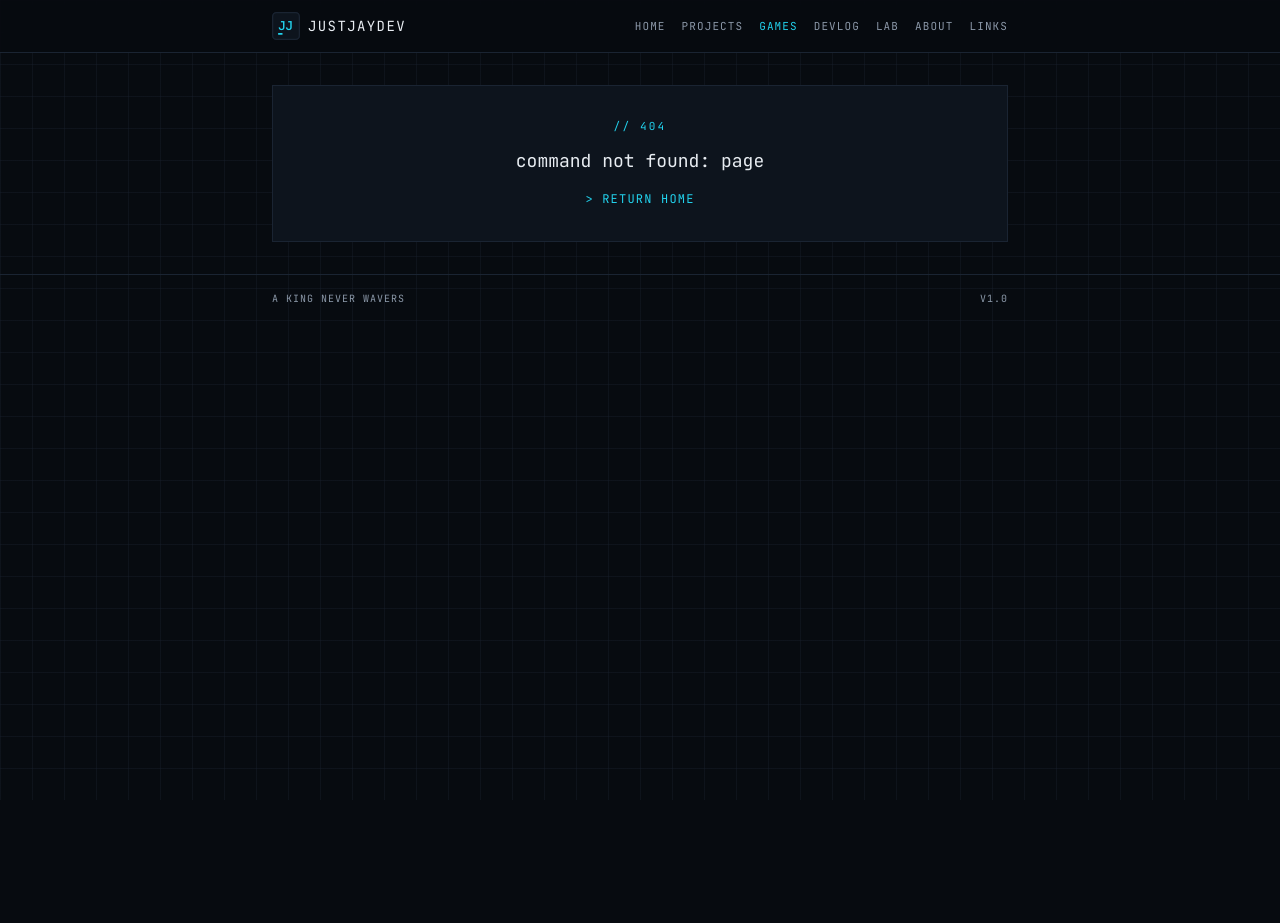
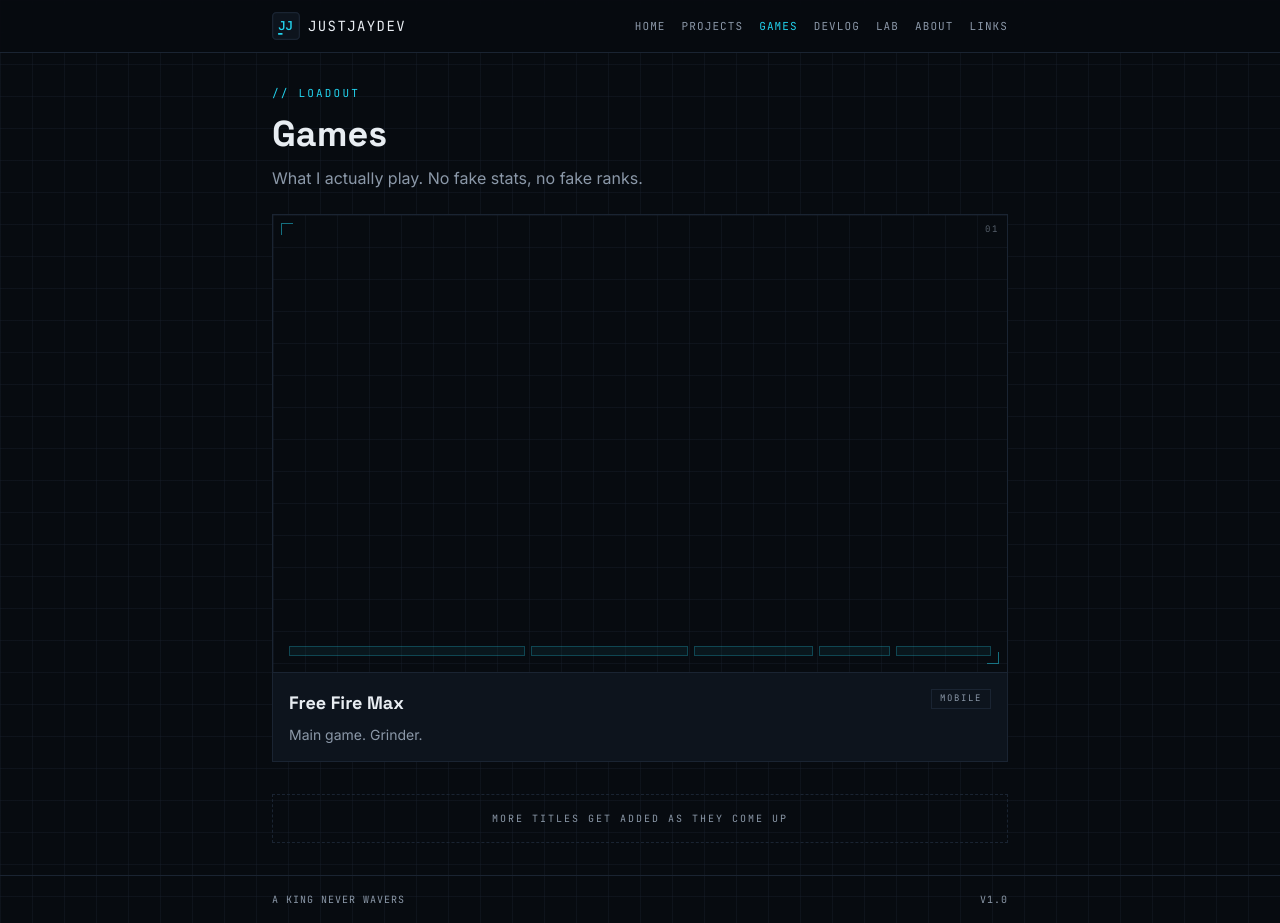
Before and after one commit to JustJayDev/justjaydev-v1, a React (Vite) app: page /justjaydev-v1/games in a window 1280 px wide. Before the commit this address had no page. Before the commit the page ends 800 px from the top, so only its background shows below. Built offline with nearby package versions, Linux system fonts and the light colour scheme.

Commit message:
v1: truthful content - src/App.tsx

```diff
--- a/src/App.tsx
+++ b/src/App.tsx
@@ -2,6 +2,7 @@ import { Routes, Route } from 'react-router-dom'
 import Layout from './components/Layout'
 import Home from './pages/Home'
 import Projects from './pages/Projects'
+import Games from './pages/Games'
 import NotFound from './pages/NotFound'
 
 export default function App() {
@@ -10,6 +11,7 @@ export default function App() {
       <Routes>
         <Route path="/" element={<Home />} />
         <Route path="/projects" element={<Projects />} />
+        <Route path="/games" element={<Games />} />
         <Route path="*" element={<NotFound />} />
       </Routes>
     </Layout>
```
